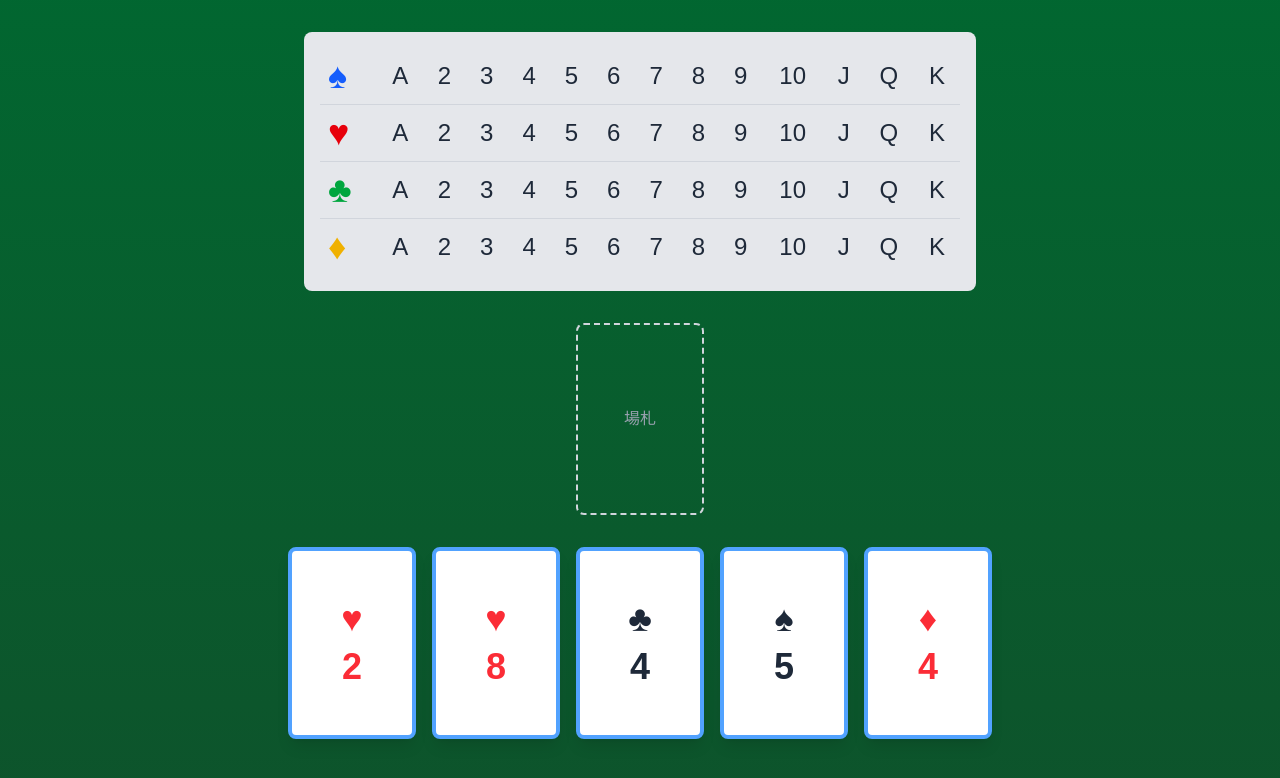
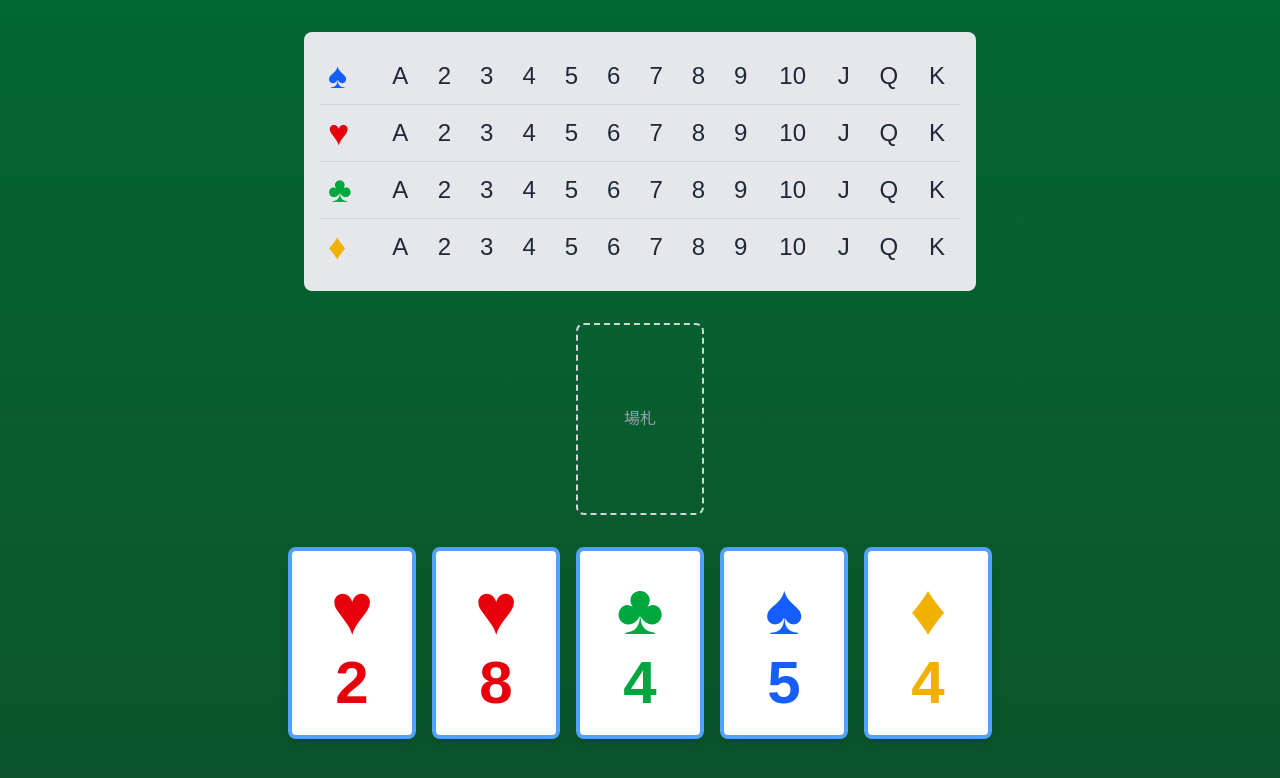
Before and after one commit to ShrimpSand/chainup, a Next.js app: page / in a window 1280 px wide. Shown: the top 778 px of the page. Built offline with nearby package versions, Linux system fonts and the light colour scheme.

Commit message:
スタイルの調整

```diff
--- a/src/app/page.tsx
+++ b/src/app/page.tsx
@@ -139,7 +139,7 @@ export default function Home() {
   // Rキーでのリトライ
   useEffect(() => {
     const handleKeyPress = (e: KeyboardEvent) => {
-      if (gameOver && e.key.toLowerCase() === 'r') {
+      if (gameOver && (e.key.toLowerCase() === 'r' || e.key.toLowerCase() === 's')) {
         startNewGame();
       }
     };
@@ -176,7 +176,7 @@ export default function Home() {
               onClick={startNewGame}
               className="bg-blue-600 text-white px-6 py-2 rounded-lg hover:bg-blue-700"
             >
-              リトライ
+              リトライ (R or S)
             </button>
           </div>
         </div>
--- a/src/components/Card.tsx
+++ b/src/components/Card.tsx
@@ -7,8 +7,14 @@ interface CardProps {
   className?: string;
 }
 
+const suitColors = {
+  '♠': 'text-blue-600',
+  '♥': 'text-red-600',
+  '♣': 'text-green-600',
+  '♦': 'text-yellow-500'
+} as const;
+
 export const Card: React.FC<CardProps> = ({ suit, number, onClick, className = '' }) => {
-  const isRed = suit === '♥' || suit === '♦';
   const displayNumber = number === 1 ? 'A' : number === 11 ? 'J' : number === 12 ? 'Q' : number === 13 ? 'K' : number;
 
   return (
@@ -16,10 +22,10 @@ export const Card: React.FC<CardProps> = ({ suit, number, onClick, className = '
       onClick={onClick}
       className={`w-[19vw] h-[28vw] md:w-32 md:h-48 bg-white rounded-lg shadow-lg flex flex-col items-center justify-center cursor-pointer ${className}`}
     >
-      <div className={`text-4xl ${isRed ? 'text-red-500' : 'text-gray-800'}`}>
+      <div className={`text-5xl sm:text-7xl ${suitColors[suit]}`}>
         {suit}
       </div>
-      <div className={`text-4xl font-bold mt-2 ${isRed ? 'text-red-500' : 'text-gray-800'}`}>
+      <div className={`text-4xl sm:text-6xl font-bold md:mt-2 ${suitColors[suit]}`}>
         {displayNumber}
       </div>
     </div>
```
